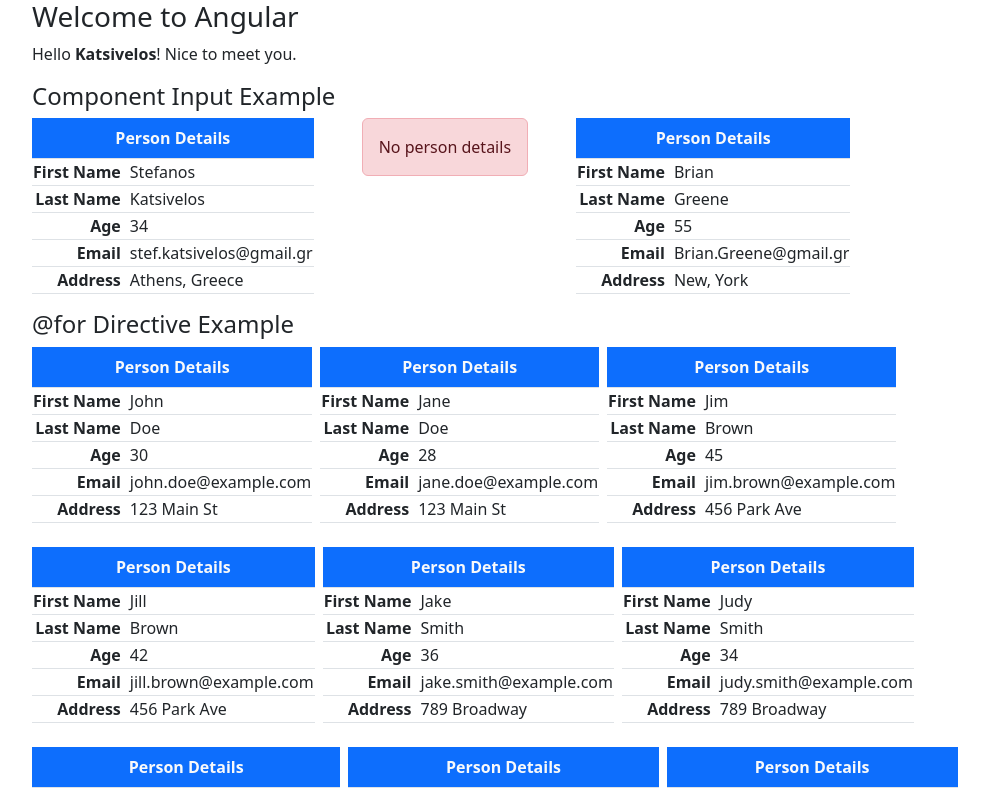
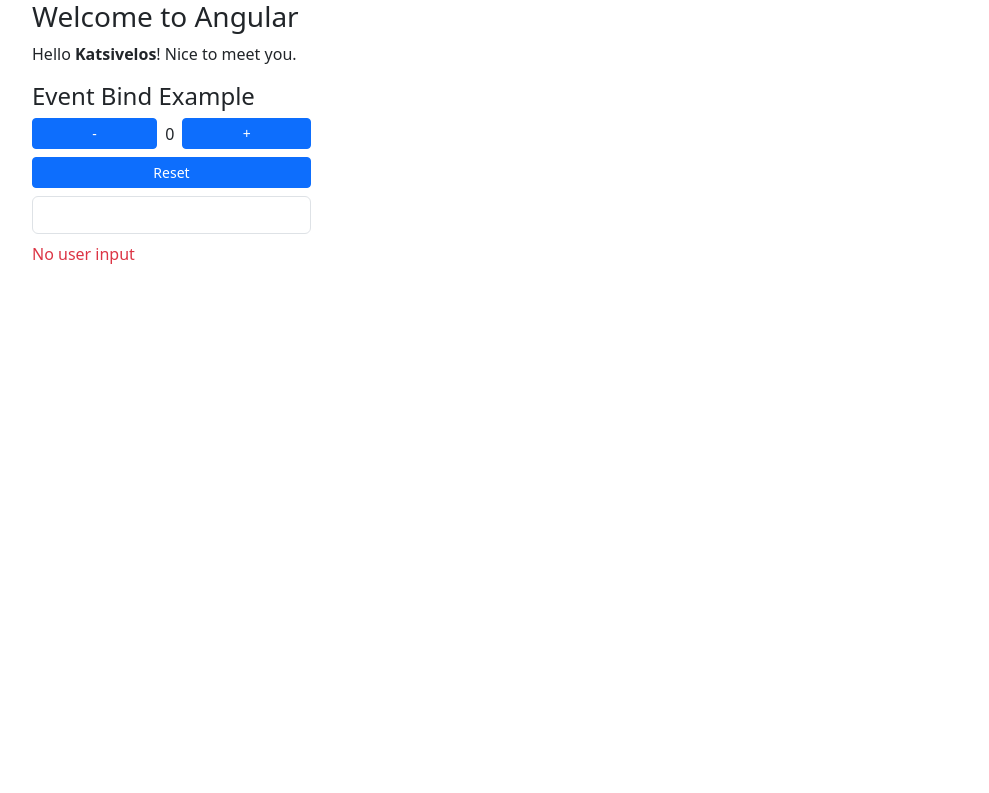
Before and after one commit to Stefanos-katsivelos/angular-introduction, an Angular app: page / in a window 1280 px wide. Shown: the top 793 px of the page, without its empty margins (50-1039 px from the left). Built offline with nearby package versions, Linux system fonts and the light colour scheme.

Commit message:
Event binding

```diff
--- a/src/app/app.component.html
+++ b/src/app/app.component.html
@@ -2,7 +2,9 @@
   <h3>Welcome to Angular</h3>
   <p>Hello <strong>{{name}}</strong>! Nice to meet you.</p>
 
-  <h4>Component Input Example</h4>
+  <app-event-bind-example></app-event-bind-example>
+
+  <!-- <h4>Component Input Example</h4>
 
   <div class="d-flex gap-5 text-nowrap">
     <app-person-table [person]="person0"></app-person-table>
@@ -16,6 +18,6 @@
     @for (user of users; track user) {
       <app-person-table [person]="user"></app-person-table>
     }
-  </div>
+  </div> -->
 
 </div>
--- a/src/app/app.component.ts
+++ b/src/app/app.component.ts
@@ -1,12 +1,13 @@
 import { Component } from '@angular/core';
 import { PersonTableComponent } from './components/person-table/person-table.component';
 import { Person } from './shared/interfaces/person';
+import { EventBindExampleComponent } from './components/event-bind-example/event-bind-example.component';
 
 
 @Component({
   selector: 'app-root',
   standalone: true,
-  imports: [PersonTableComponent],
+  imports: [PersonTableComponent, EventBindExampleComponent],
   templateUrl: './app.component.html',
   styleUrl: './app.component.css'
 })
--- /dev/null
+++ b/src/app/components/event-bind-example/event-bind-example.component.html
@@ -0,0 +1,31 @@
+<h4>Event Bind Example</h4>
+
+
+<div class="d-flex flex-column gap-2 w-25">
+
+    <div class="d-flex gap-2 align-items-center">
+        <button class="btn btn-primary btn-sm flex-grow-1  " (click)="decrementTimes()">
+            -
+        </button>
+        <span>{{times}}</span>
+        <button class="btn btn-primary btn-sm flex-grow-1 " (click)="incrementTimes()">
+            +
+        </button>
+
+    </div>
+    <button class="btn btn-primary btn-sm" (click)="resetTimes()">Reset</button>
+</div>
+
+<div class="mt-2 mb-2 d-flex flex-column gap-2 w-25">
+
+    <input type="text" class="form-control " (input)="onUserInput($event)" />
+
+    @if (!userInput) {
+    <span class="text-danger ">No user input</span>
+    }@else {
+    <span class="text-bg-info p-2 text-truncate">
+        {{ userInput }}
+    </span>
+    }
+
+</div>
--- /dev/null
+++ b/src/app/components/event-bind-example/event-bind-example.component.ts
@@ -0,0 +1,31 @@
+import { Component } from '@angular/core';
+
+@Component({
+  selector: 'app-event-bind-example',
+  standalone: true,
+  imports: [],
+  templateUrl: './event-bind-example.component.html',
+  styleUrl: './event-bind-example.component.css'
+})
+export class EventBindExampleComponent {
+  times: number = 0;
+
+  userInput: string = '';
+
+  incrementTimes() {
+    this.times++;
+  }
+
+  decrementTimes() {
+    this.times--;
+  }
+
+  resetTimes() {
+    this.times = 0;
+  }
+
+  onUserInput(event: Event) {
+    const value = (event.target as HTMLInputElement).value;
+    this.userInput = value;
+  }
+}
```
Also changed, not shown: src/app/components/event-bind-example/event-bind-example.component.css (added), 1 other file (tests, documents, lock files or other folders).
